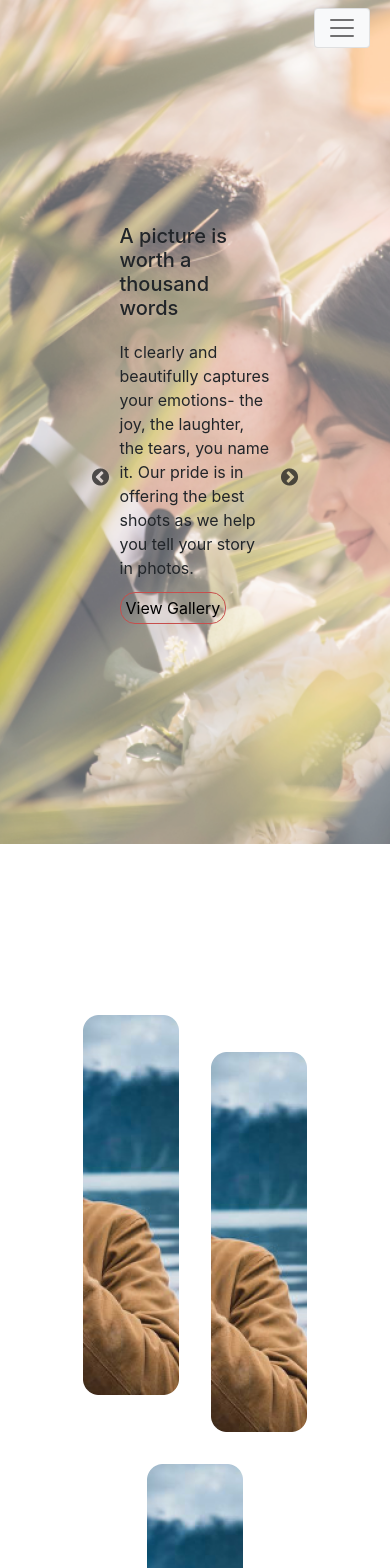
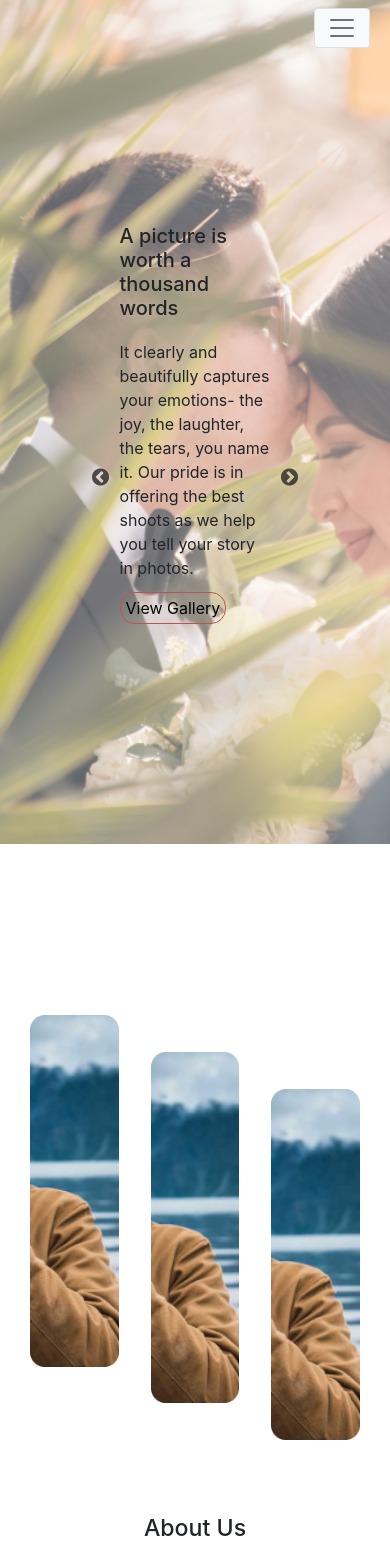
Before and after one commit to tawsifhye/p-frontend-assessment, a React (Create React App) app: page / in a window 390 px wide. Shown: the top 1568 px of the page. Built offline with nearby package versions, Linux system fonts and the light colour scheme.

Commit message:
responsive done

```diff
--- a/src/components/About/About.css
+++ b/src/components/About/About.css
@@ -9,3 +9,17 @@
 .about-us {
     font-family: -apple-system, BlinkMacSystemFont, 'Segoe UI', Roboto, Oxygen, Ubuntu, Cantarell, 'Open Sans', 'Helvetica Neue', sans-serif;
 }
+
+@media (max-width: 407px) {
+    .gallery-img1 {
+        width: 33%;
+    }
+
+    .gallery-img2 {
+        width: 33%;
+    }
+
+    .gallery-img3 {
+        width: 33%;
+    }
+}
--- a/src/components/About/About.js
+++ b/src/components/About/About.js
@@ -9,7 +9,7 @@ const About = () => {
                     <div className="col-12 col-sm-12 col-md-12 col-lg-12 col-xl-6 col-xxl-6">
                         <div className="text-center mb-5">
                             <img className="p-3 gallery-img1" src={image} alt="" />
-                            <img className="p-3" src={image} alt="" />
+                            <img className="p-3 gallery-img2" src={image} alt="" />
                             <img className="p-3 gallery-img3" src={image} alt="" />
 
                         </div>
```
